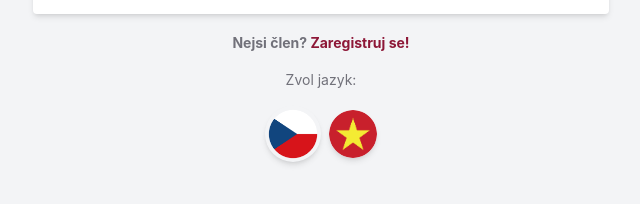
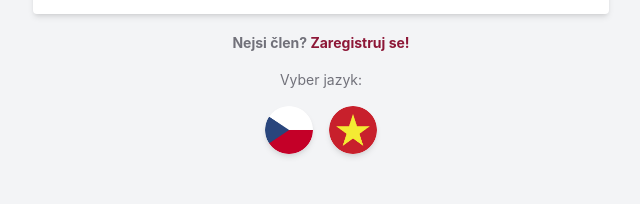
Before and after one commit to ELITEC-software/GGT, a React (Create React App) app: page / in a window 1280 px wide. Shown: the part 554-758 px from the top of the page, without its empty margins (319-959 px from the left). Built offline with nearby package versions, Linux system fonts and the light colour scheme.

Commit message:
flags fixed

```diff
--- a/src/Login.js
+++ b/src/Login.js
@@ -72,14 +72,14 @@ function Login({ onLogin }) {
                     </button>
                 </div>
                 <div className="flex items-center justify-center">
-                    <span className="text-zinc-500 text-sm">Zvol jazyk: </span>
+                    <span className="text-zinc-500 text-sm">Vyber jazyk: </span>
                 </div>
-                <div className="flex justify-center space-x-2 mt-4">
+                <div className="flex justify-center gap-4 mt-4">
                     <button className="focus:outline-none">
-                        <img src={`${process.env.PUBLIC_URL}/czech-flag.png`} alt="Czech" className="w-14 h-14 rounded-full shadow-md" />
+                        <img src={`${process.env.PUBLIC_URL}/czech-flag.png`} alt="Czech" className="w-12 h-12 shadow-md rounded-full" />
                     </button>
                     <button className="focus:outline-none">
-                        <img src={`${process.env.PUBLIC_URL}/vietnam-flag.png`} alt="Vietnam" className="w-12 h-12 rounded-full shadow-md" />
+                        <img src={`${process.env.PUBLIC_URL}/vietnam-flag.png`} alt="Vietnam" className="w-12 h-12 shadow-md rounded-full" />
                     </button>
                 </div>
             </div>
```
Also changed, not shown: public/czech-flag.png, public/vietnam-flag.png.
